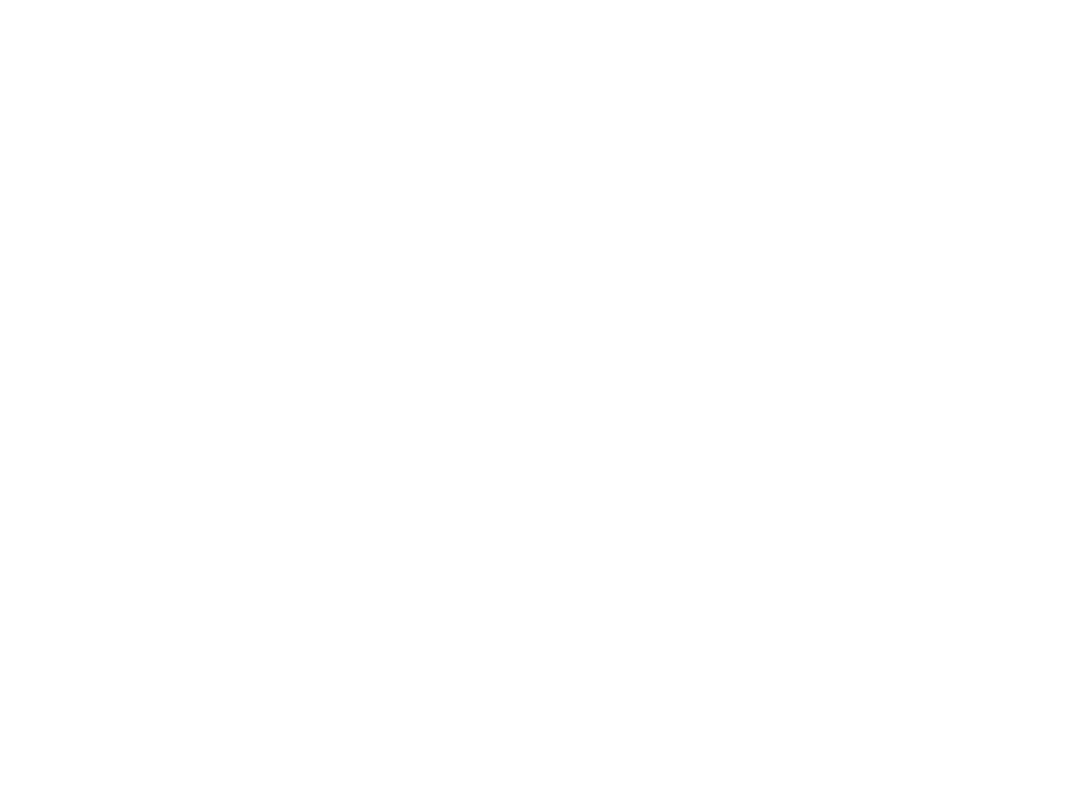
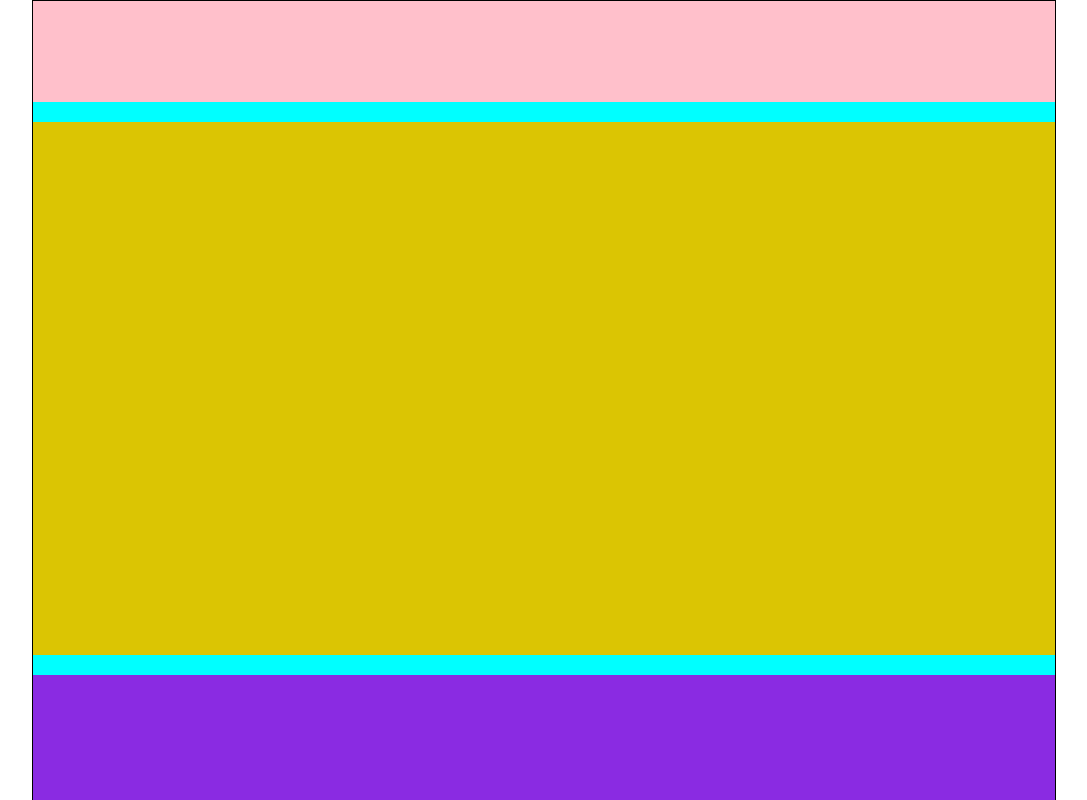
Before and after one commit to GiulianoCretella/htmlcss-struttura-wp, a plain HTML site: page index.html in a window 1280 px wide. Shown: the top 800 px of the page, without its empty margins (96-1183 px from the left). Drawn offline with Linux system fonts and the light colour scheme.

Commit message:
index:struttura header

```diff
--- a/css/style.css
+++ b/css/style.css
@@ -7,3 +7,42 @@
 .clearfix::after{
     clear: both;
 }
+.debug{
+    height: 1500px;
+    border: 1px solid black;
+}
+
+.layout{
+   width: 80%;
+   margin: 0 auto;
+}
+
+header{
+    width: 100%;
+    height: 45%;
+    background-color: aqua;
+}
+
+.logo-nav{
+    width: 100%;
+    height: 15%;
+    background-color: pink;
+}
+
+.header-text{
+    width: 100%;
+    height: calc(85% - 40px);
+    background-color: rgb(219, 197, 3);
+    margin: 20px 0;
+}
+
+main{
+    width: 100%;
+    height: 45%;
+    background-color: blueviolet;
+}
+footer{
+    width: 100%;
+    height: 10%;
+    background-color: blue;
+}
--- a/index.html
+++ b/index.html
@@ -6,25 +6,46 @@
     <meta name="viewport" content="width=device-width, initial-scale=1.0">
     <title>Struttura WordPress</title>
     <link rel="stylesheet" href="./css/style.css">
+    <link rel="shortcut icon" href="./img/logoboolean.png" type="image/x-icon">
 </head>
 <body>
+    <!-- div contenitore -->
+    <div class="layout debug">
          <!-- blocco header con 2 contenitori -->
         <header>
+            <div class="logo-nav">
 
+            </div>
+            <div class="header-text">
+
+            </div>
         </header>
         <!-- /blocco header con 2 contenitori -->
 
-    <!-- blocco main con 3 contenitori di cui 2 float -->
+        <!-- blocco main con 4 contenitori di cui 2 float -->
         <main>
+            <div>
 
+            </div>
+            <div>
+
+            </div>
+            <div>
+
+            </div>
+            <div>
+
+            </div>
         </main>
-    <!-- /blocco main con 3 contenitori di cui 2 float -->
+        <!-- /blocco main con 4 contenitori di cui 2 float -->
 
         <!-- footer -->
         <footer>
+            <div>
 
+            </div>
         </footer>
         <!-- /footer -->
-
+    </div>
 </body>
 </html>
```
Also changed, not shown: img/logoboolean.png (added). Lines whose indentation alone changed are shown as unchanged.
